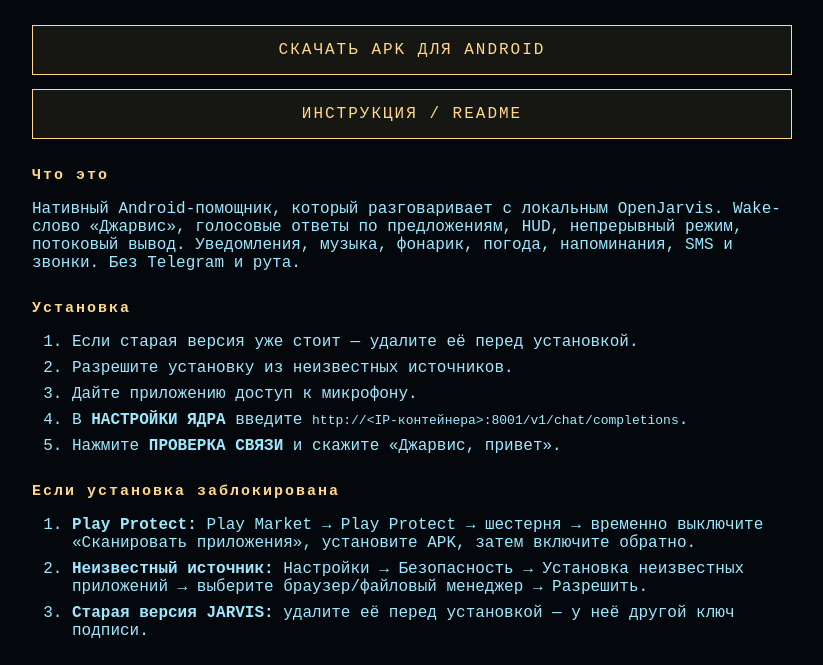
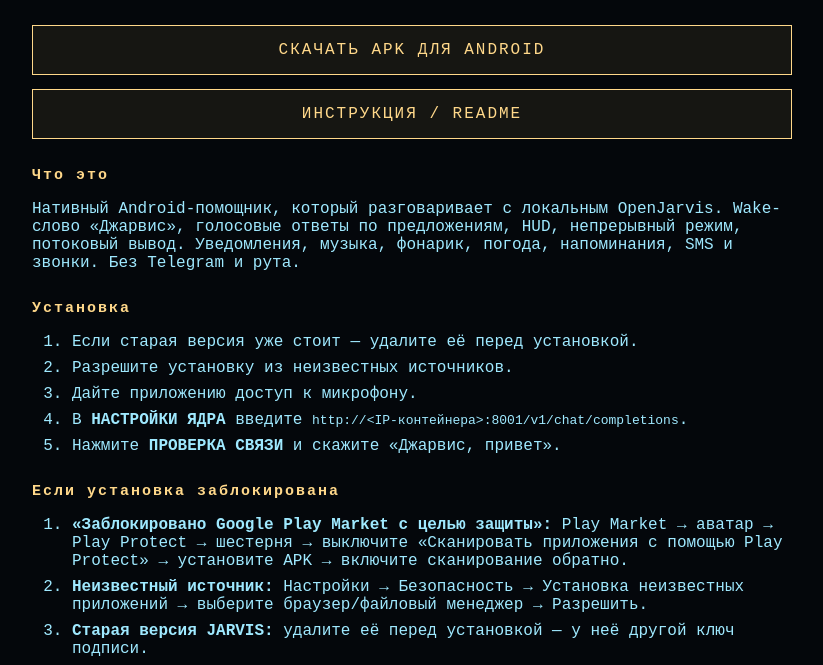
Before and after one commit to pearl967/jarvis-android, a plain HTML site: page index.html in a window 1280 px wide. Shown: the part 125-790 px from the top of the page, without its empty margins (228-1051 px from the left). Drawn offline with Linux system fonts and the light colour scheme.

Commit message:
Docs: exact Play Protect wording

```diff
--- a/index.html
+++ b/index.html
@@ -43,7 +43,7 @@
 
   <h2>Если установка заблокирована</h2>
   <ol>
-    <li><b>Play Protect:</b> Play Market → Play Protect → шестерня → временно выключите «Сканировать приложения», установите APK, затем включите обратно.</li>
+    <li><b>«Заблокировано Google Play Market с целью защиты»:</b> Play Market → аватар → Play Protect → шестерня → выключите «Сканировать приложения с помощью Play Protect» → установите APK → включите сканирование обратно.</li>
     <li><b>Неизвестный источник:</b> Настройки → Безопасность → Установка неизвестных приложений → выберите браузер/файловый менеджер → Разрешить.</li>
     <li><b>Старая версия JARVIS:</b> удалите её перед установкой — у неё другой ключ подписи.</li>
   </ol>
```
Also changed, not shown: 1 other file.
